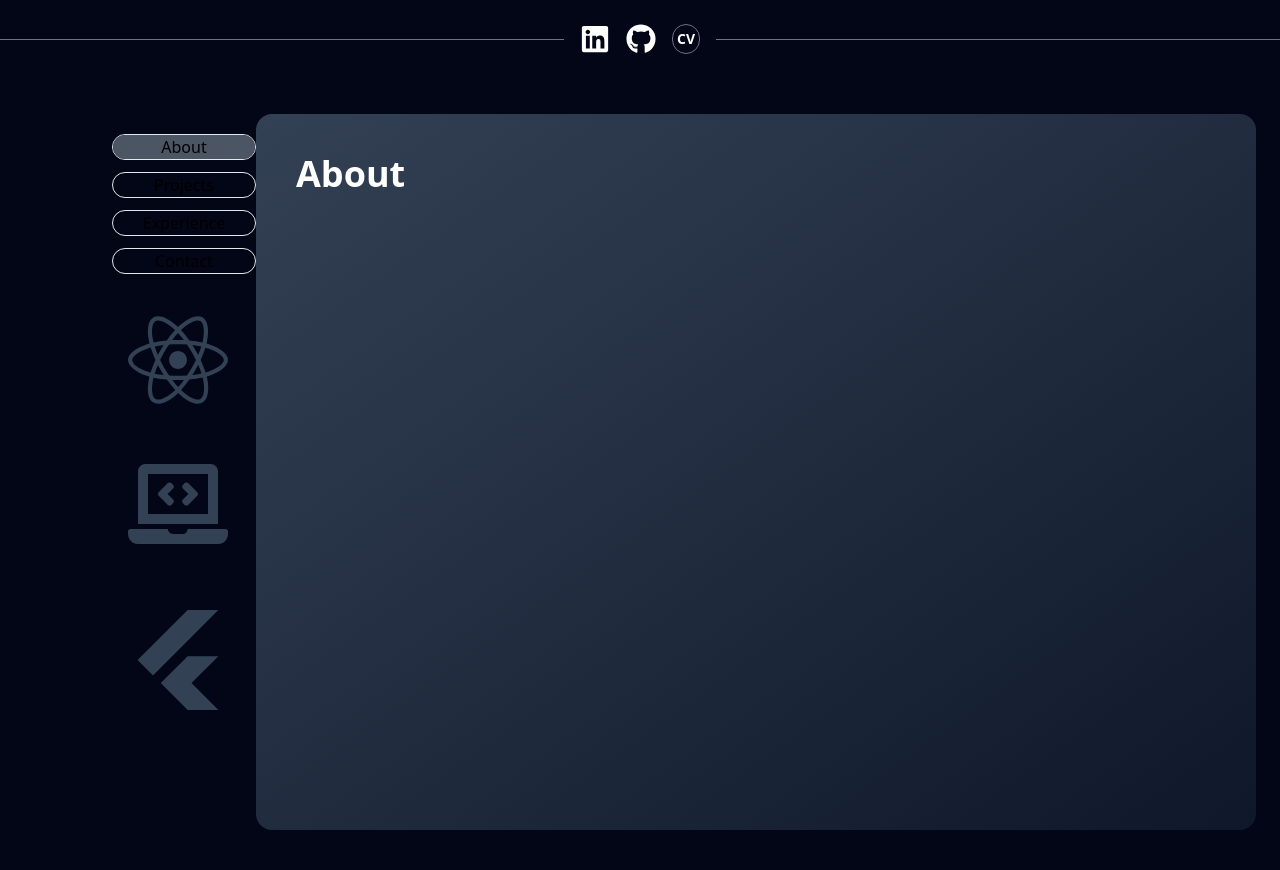
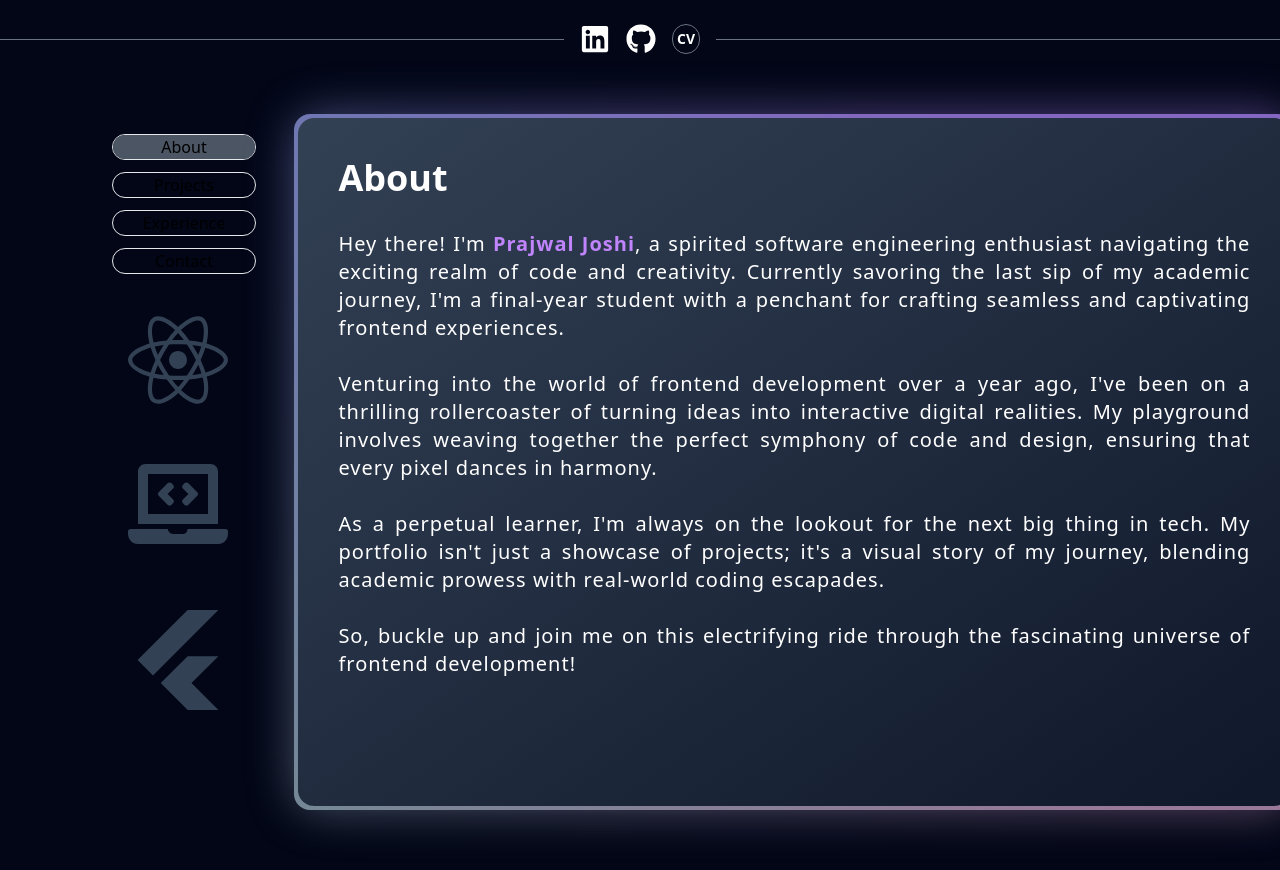
Before and after one commit to Ojaspj/nextjs-portfolio, a Next.js app: page / in a window 1280 px wide. Shown: the part 730-1600 px from the top of the page. Built offline with nearby package versions, Linux system fonts and the light colour scheme.

Commit message:
feat: add border beams

```diff
--- a/src/components/Test.tsx
+++ b/src/components/Test.tsx
@@ -2,6 +2,7 @@
 
 import Image from "next/image";
 import { Tabs } from "./ui/tabs";
+import { BackgroundGradient } from "./ui/border-gradient";
 
 export function TabsDemo() {
   const tabs = [
@@ -9,36 +10,63 @@ export function TabsDemo() {
       title: "About",
       value: "about",
       content: (
-        <div className="w-full overflow-hidden relative h-full rounded-2xl p-10 text-xl md:text-4xl font-bold text-white bg-gradient-to-br from-slate-700 to-slate-900">
-          <p>About</p>
-        </div>
+        <BackgroundGradient>
+          <div className="w-full overflow-scroll scrollbar-width:none relative md:h-[43rem] rounded-2xl p-10 text-xl md:text-4xl font-bold text-white bg-gradient-to-br from-slate-700 to-slate-900">
+            <p>About</p>
+            <h1 className="text-xl font-normal text-justify tracking-wider my-8">
+              Hey there! I'm{" "}
+              <span className="font-bold text-purple-400">Prajwal Joshi</span>,
+              a spirited software engineering enthusiast navigating the exciting
+              realm of code and creativity. Currently savoring the last sip of
+              my academic journey, I'm a final-year student with a penchant for
+              crafting seamless and captivating frontend experiences. <br />{" "}
+              <br /> Venturing into the world of frontend development over a
+              year ago, I've been on a thrilling rollercoaster of turning ideas
+              into interactive digital realities. My playground involves weaving
+              together the perfect symphony of code and design, ensuring that
+              every pixel dances in harmony. <br /> <br /> As a perpetual
+              learner, I'm always on the lookout for the next big thing in tech.
+              My portfolio isn't just a showcase of projects; it's a visual
+              story of my journey, blending academic prowess with real-world
+              coding escapades. <br /> <br /> So, buckle up and join me on this
+              electrifying ride through the fascinating universe of frontend
+              development!
+            </h1>
+          </div>
+        </BackgroundGradient>
       ),
     },
     {
       title: "Projects",
       value: "projects",
       content: (
-        <div className="w-full overflow-hidden relative h-full rounded-2xl p-10 text-xl md:text-4xl font-bold text-white bg-gradient-to-br from-slate-700 to-slate-900">
-          <p>Projects tab</p>
-        </div>
+        <BackgroundGradient>
+          <div className="w-full overflow-hidden relative md:h-[43rem] rounded-2xl p-10 text-xl md:text-4xl font-bold text-white bg-gradient-to-br from-slate-700 to-slate-900">
+            <p>Projects</p>
+          </div>
+        </BackgroundGradient>
       ),
     },
     {
       title: "Experience",
       value: "experience",
       content: (
-        <div className="w-full overflow-hidden relative h-full rounded-2xl p-10 text-xl md:text-4xl font-bold text-white bg-gradient-to-br from-slate-700 to-slate-900">
-          <p>Experience tab</p>
-        </div>
+        <BackgroundGradient>
+          <div className="w-full overflow-hidden relative md:h-[43rem] rounded-2xl p-10 text-xl md:text-4xl font-bold text-white bg-gradient-to-br from-slate-700 to-slate-900">
+            <p>Experience</p>
+          </div>
+        </BackgroundGradient>
       ),
     },
     {
       title: "Contact",
       value: "contact",
       content: (
-        <div className="w-full overflow-hidden relative h-full rounded-2xl p-10 text-xl md:text-4xl font-bold text-white bg-gradient-to-br from-slate-700 to-slate-900">
-          <p>Contact tab</p>
-        </div>
+        <BackgroundGradient>
+          <div className="w-full overflow-hidden relative md:h-[43rem] rounded-2xl p-10 text-xl md:text-4xl font-bold text-white bg-gradient-to-br from-slate-700 to-slate-900">
+            <p>Contact</p>
+          </div>
+        </BackgroundGradient>
       ),
     },
   ];
--- /dev/null
+++ b/src/components/ui/border-gradient.tsx
@@ -0,0 +1,72 @@
+import React from "react";
+import { motion } from "framer-motion";
+import { cn } from "@/src/utils";
+
+export const BackgroundGradient = ({
+  children,
+  className,
+  containerClassName,
+  animate = true,
+}: {
+  children?: React.ReactNode;
+  className?: string;
+  containerClassName?: string;
+  animate?: boolean;
+}) => {
+  const variants = {
+    initial: {
+      backgroundPosition: "0 50%",
+    },
+    animate: {
+      backgroundPosition: ["0, 50%", "100% 50%", "0 50%"],
+    },
+  };
+  return (
+    <div className={cn("relative p-[4px] group", containerClassName)}>
+      <motion.div
+        variants={animate ? variants : undefined}
+        initial={animate ? "initial" : undefined}
+        animate={animate ? "animate" : undefined}
+        transition={
+          animate
+            ? {
+                duration: 5,
+                repeat: Infinity,
+                repeatType: "reverse",
+              }
+            : undefined
+        }
+        style={{
+          backgroundSize: animate ? "400% 400%" : undefined,
+        }}
+        className={cn(
+          "absolute inset-0 rounded-3xl z-[1] opacity-60 group-hover:opacity-100 blur-xl  transition duration-500",
+          " bg-[radial-gradient(circle_farthest-side_at_0_100%,#00ccb1,transparent),radial-gradient(circle_farthest-side_at_100%_0,#7b61ff,transparent),radial-gradient(circle_farthest-side_at_100%_100%,#ffc414,transparent),radial-gradient(circle_farthest-side_at_0_0,#1ca0fb,#141316)]"
+        )}
+      />
+      <motion.div
+        variants={animate ? variants : undefined}
+        initial={animate ? "initial" : undefined}
+        animate={animate ? "animate" : undefined}
+        transition={
+          animate
+            ? {
+                duration: 5,
+                repeat: Infinity,
+                repeatType: "reverse",
+              }
+            : undefined
+        }
+        style={{
+          backgroundSize: animate ? "400% 400%" : undefined,
+        }}
+        className={cn(
+          "absolute inset-0 rounded-2xl z-[1]",
+          "bg-[radial-gradient(circle_farthest-side_at_0_100%,#00ccb1,transparent),radial-gradient(circle_farthest-side_at_100%_0,#7b61ff,transparent),radial-gradient(circle_farthest-side_at_100%_100%,#ffc414,transparent),radial-gradient(circle_farthest-side_at_0_0,#1ca0fb,#141316)]"
+        )}
+      />
+
+      <div className={cn("relative z-10", className)}>{children}</div>
+    </div>
+  );
+};
--- a/src/components/ui/tabs.tsx
+++ b/src/components/ui/tabs.tsx
@@ -5,6 +5,7 @@ import { AnimatePresence, motion } from "framer-motion";
 import { cn } from "@/src/utils";
 import { MagicButton } from "./moving-border";
 import { Buttons } from "../Buttons";
+import { BackgroundGradient } from "./border-gradient";
 
 type Tab = {
   title: string;
@@ -102,7 +103,7 @@ export const FadeInDiv = ({
     return tab.value === tabs[0].value;
   };
   return (
-    <div className="relative w-[1000px] h-full  ml-[20%] -mt-44 mb-10">
+    <div className="relative w-[1000px] h-full  ml-[23%] -mt-44 mb-10">
       {tabs.map((tab, idx) => (
         <motion.div
           key={tab.value}
```
Also changed, not shown: 1 other file (tests, documents, lock files or other folders).
